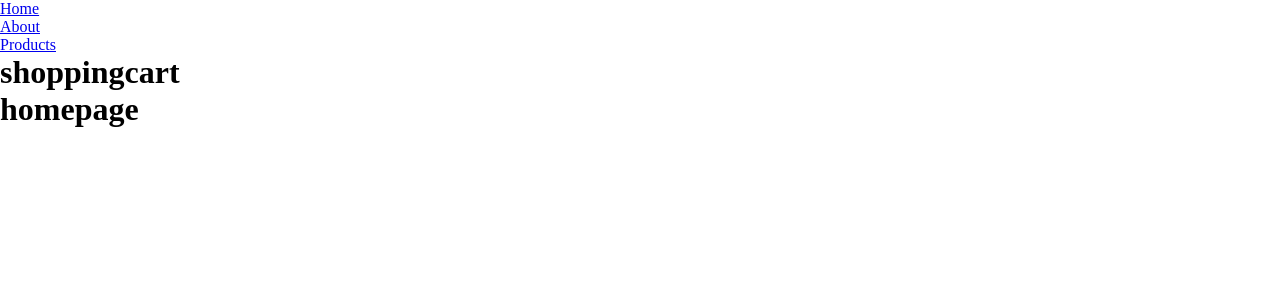
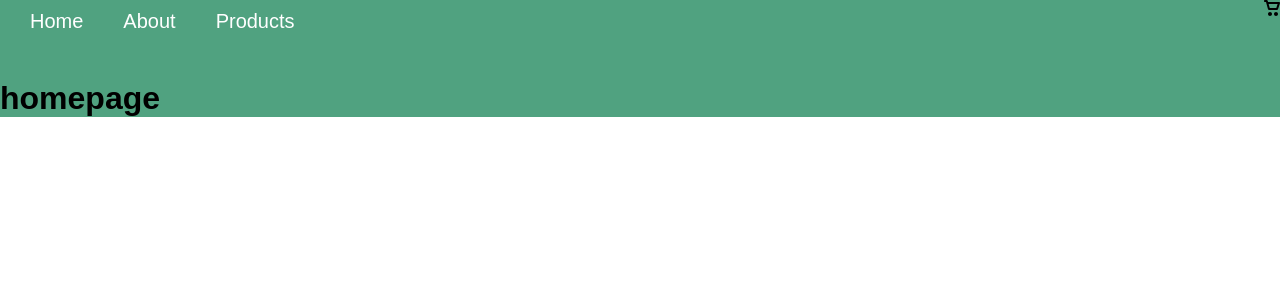
Before and after one commit to krishnamohanparuchuri/vue_project_tdd_grupp11, a Vue app: page / in a window 1280 px wide. Shown: the top 300 px of the page. Built offline with nearby package versions, Linux system fonts and the light colour scheme.

Commit message:
styling productpage background color

```diff
--- a/src/App.vue
+++ b/src/App.vue
@@ -17,6 +17,7 @@ export default {
   box-sizing: border-box;
 margin: 0;
 padding: 0;
+font-family: sans-serif;
 }
 body,html {
     margin: 0;
--- a/src/components/NavigationPage.vue
+++ b/src/components/NavigationPage.vue
@@ -1,9 +1,15 @@
 <template>
   <div class="nav-container">
     <ul>
-      <li><router-link to="/">Home </router-link></li>
-      <li><router-link to="/about">About </router-link></li>
-      <li><router-link to="/products">Products </router-link></li>
+      <li>
+        <router-link to="/">Home</router-link>
+      </li>
+      <li>
+        <router-link to="/about">About</router-link>
+      </li>
+      <li>
+        <router-link to="/products">Products</router-link>
+      </li>
     </ul>
     <!-- <h1>hello world</h1> -->
   </div>
@@ -13,4 +19,32 @@
 export default {};
 </script>
 
-<style></style>
+<style scoped>
+.nav-container {
+  font-family: sans-serif;
+  width: 100vw;
+  /* background: maroon;	 */
+  height: 10vh;
+  padding: 10px 10px;
+}
+
+ul {
+  display: flex;
+  flex-direction: row;
+  list-style: none;
+}
+
+li {
+  margin: 0 20px;
+}
+a {
+  color: white;
+  font-size: 20px;
+  text-decoration: none;
+  font-weight: lighter;
+}
+
+li :hover {
+  color: #222;
+}
+</style>
--- a/src/components/ShoppingBag.vue
+++ b/src/components/ShoppingBag.vue
@@ -1,3 +1,16 @@
 <template>
-    <h1>shoppingcart</h1>
+  <div class="container">
+	  <img src="../assets/images/cart.svg" alt="">
+
+  </div>
 </template>
+
+<script>
+export default {
+
+}
+</script>
+
+<style>
+
+</style>
--- a/src/views/homepage.vue
+++ b/src/views/homepage.vue
@@ -1,23 +1,37 @@
 <template>
   <div class="container">
-    <NavigationPage />
-    <ShoppingBag />
-      <h1>homepage</h1>
+    <div class="container-header">
+      <NavigationPage />
+      <ShoppingBag />
+    </div>
+    <h1>homepage</h1>
   </div>
 </template>
 
 <script>
-import NavigationPage from '@/components/NavigationPage.vue';
-import ShoppingBag from '@/components/ShoppingBag.vue';
+import NavigationPage from "@/components/NavigationPage.vue";
+import ShoppingBag from "@/components/ShoppingBag.vue";
 
 export default {
   components: {
-    NavigationPage, ShoppingBag
-  }
+    NavigationPage,
+    ShoppingBag,
+  },
+};
+</script>
+
+<style scoped>
+.container {
+  background: #50a280;
 
 }
-</script>
 
-<style>
+.container-header {
+  display: flex;
+  /* background: linear-gradient(to bottom, #00ff95, #00ce78);
 
+   */
+  background: #50a280;
+
+}
 </style>
--- a/src/views/productspage.vue
+++ b/src/views/productspage.vue
@@ -1,9 +1,10 @@
 
 <template>
-  <div>
+  <div class="container">
     <NavigationPage />
     <ShoppingBag />
     <h1>Products</h1>
+    <div class="product-div">
       <ul>
         <li v-for="product in products" :key="product.id">
           <h1>{{ product.title }}</h1>
@@ -15,17 +16,18 @@
         </li>
       </ul>
     </div>
+  </div>
 </template>
 
 <script>
-import NavigationPage from '@/components/NavigationPage.vue';
-import ShoppingBag from '@/components/ShoppingBag.vue';
+import NavigationPage from "@/components/NavigationPage.vue";
+import ShoppingBag from "@/components/ShoppingBag.vue";
 import axios from "axios";
 export default {
   name: "productspage",
   components: {
     NavigationPage,
-  ShoppingBag
+    ShoppingBag,
   },
   data() {
     return {
@@ -33,17 +35,40 @@ export default {
     };
   },
   async created() {
-    try{
+    try {
       const res = await axios.get(`http://localhost:3000/products`);
       this.products = res.data;
     } catch (e) {
-    console.log(e)
+      console.log(e);
     }
   },
-
 };
 </script>
 
-<style lang="scss" scoped>
+<style  scoped>
+.container {
+  background: #50a280;
+}
 
+.product-div {
+	display: flex;
+	flex-wrap:wrap;
+  background: #50a280;
+
+}
+
+
+ul{
+  width: 80%;
+
+}
+li {
+  background: whitesmoke;
+  box-shadow: 5px 5px 6px;
+  margin: 10px;
+  border-radius: 7.25px;
+
+  /* margin: 0 auto; */
+
+}
 </style>
```
Also changed, not shown: 1 other file (tests, documents, lock files or other folders). Lines whose indentation alone changed are shown as unchanged.
